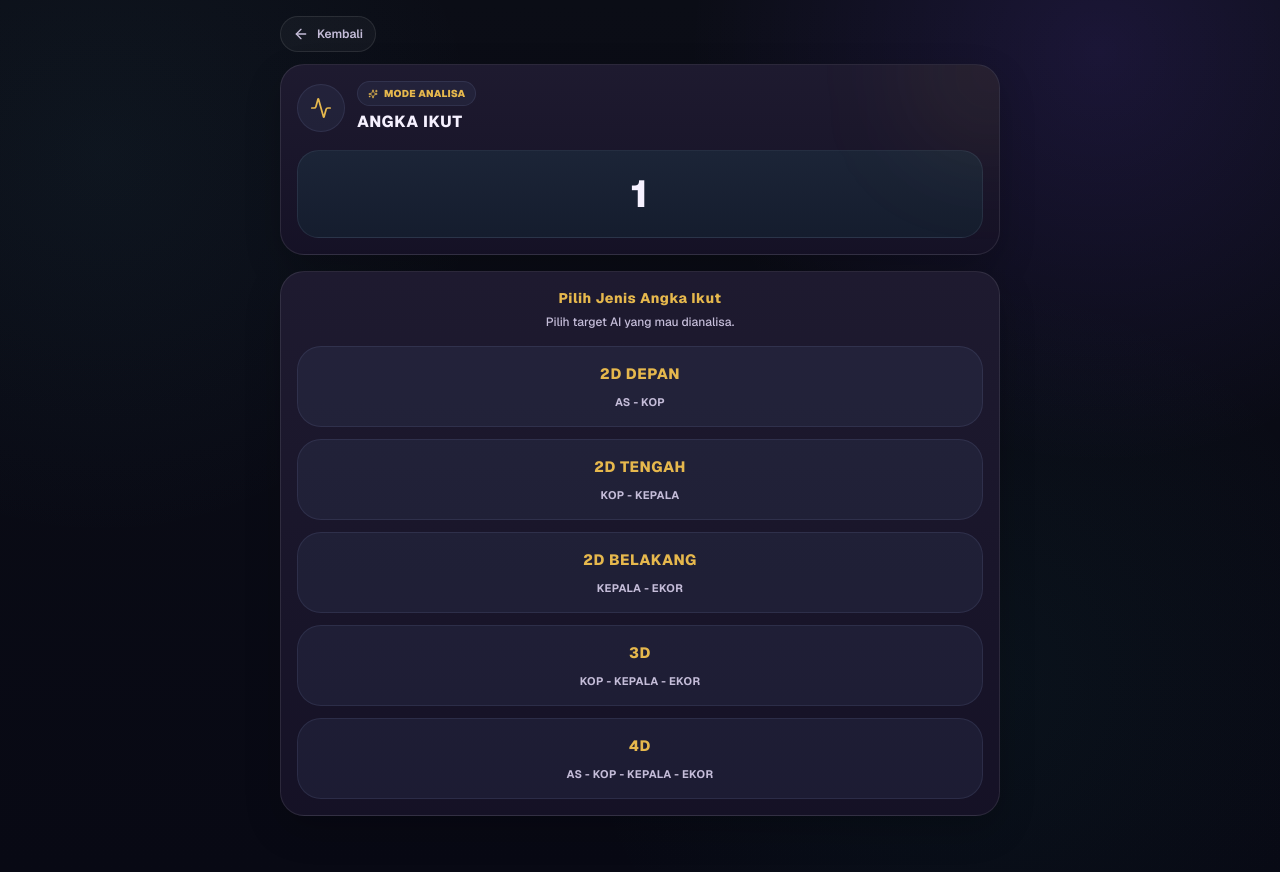
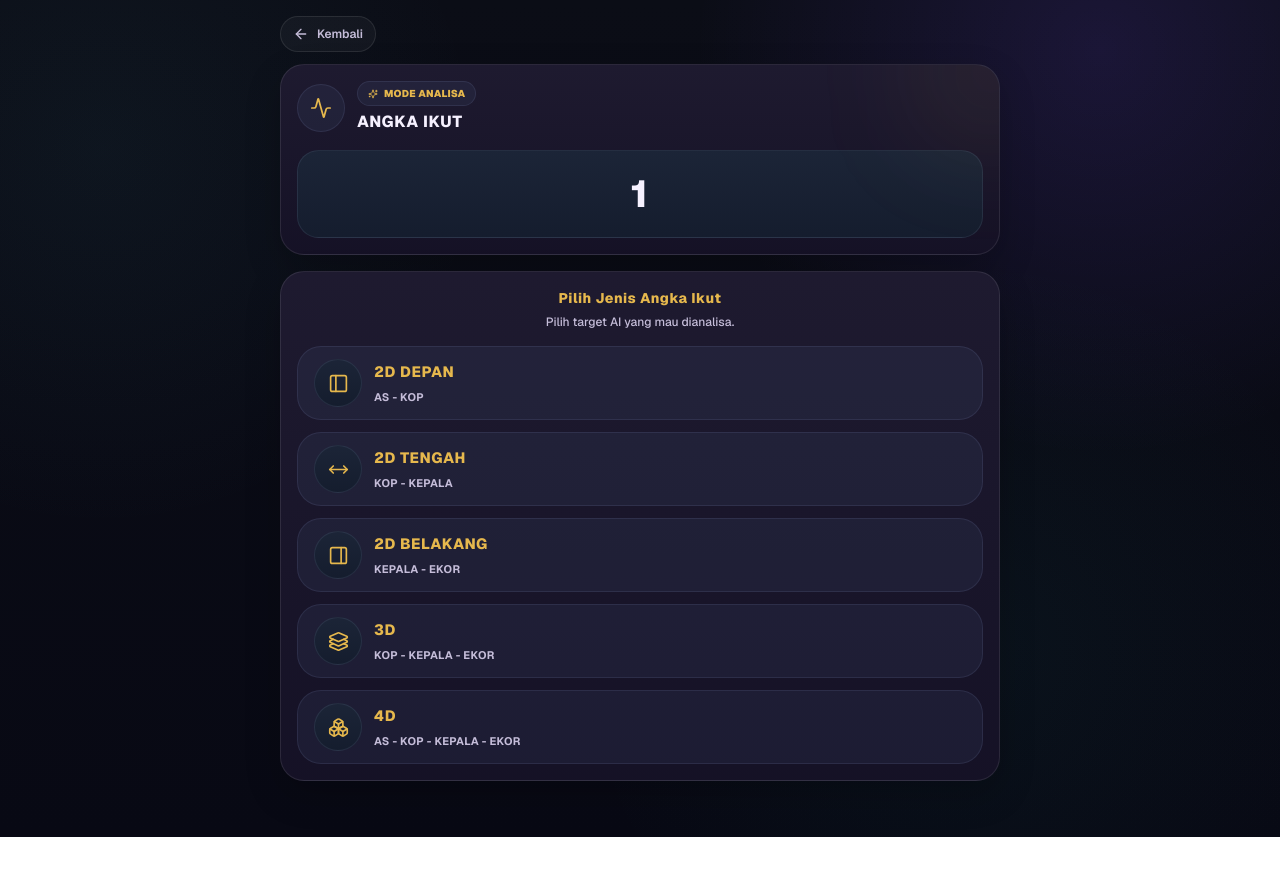
Before and after one commit to putuuwiryaa-lab/analisa-angka.next, a Next.js app: page /analyze/1/ai in a window 1280 px wide. After the commit the page ends 837 px from the top, so only its background shows below. Built offline with nearby package versions, Linux system fonts and the light colour scheme.

Commit message:
Add icons to analysis scope choices

```diff
--- a/components/analysis/ScopeSelectors.tsx
+++ b/components/analysis/ScopeSelectors.tsx
@@ -1,5 +1,13 @@
 "use client";
 
+import {
+  Boxes,
+  Layers3,
+  MoveHorizontal,
+  PanelLeft,
+  PanelRight,
+  type LucideIcon,
+} from "lucide-react";
 import {
   CUSTOM_FOCUS_OPTIONS,
   customFocusSubtitle,
@@ -14,28 +22,34 @@ type ScopeOption = {
   key: Exclude<AnalysisScope, "default">;
   title: string;
   subtitle: string;
+  Icon: LucideIcon;
 };
 
-export const TARGET_PAIR_OPTIONS: Array<{ key: TargetPair; title: string; subtitle: string }> = [
-  { key: "depan", title: "2D DEPAN", subtitle: "AS - KOP" },
-  { key: "tengah", title: "2D TENGAH", subtitle: "KOP - KEPALA" },
-  { key: "belakang", title: "2D BELAKANG", subtitle: "KEPALA - EKOR" },
+export const TARGET_PAIR_OPTIONS: Array<{
+  key: TargetPair;
+  title: string;
+  subtitle: string;
+  Icon: LucideIcon;
+}> = [
+  { key: "depan", title: "2D DEPAN", subtitle: "AS - KOP", Icon: PanelLeft },
+  { key: "tengah", title: "2D TENGAH", subtitle: "KOP - KEPALA", Icon: MoveHorizontal },
+  { key: "belakang", title: "2D BELAKANG", subtitle: "KEPALA - EKOR", Icon: PanelRight },
 ];
 
 export const BBFS_SCOPE_OPTIONS: ScopeOption[] = [
-  { key: "2d_depan", title: "2D DEPAN", subtitle: "AS - KOP" },
-  { key: "2d_tengah", title: "2D TENGAH", subtitle: "KOP - KEPALA" },
-  { key: "2d_belakang", title: "2D BELAKANG", subtitle: "KEPALA - EKOR" },
-  { key: "3d", title: "3D", subtitle: "KOP - KEPALA - EKOR" },
-  { key: "4d", title: "4D", subtitle: "AS - KOP - KEPALA - EKOR" },
+  { key: "2d_depan", title: "2D DEPAN", subtitle: "AS - KOP", Icon: PanelLeft },
+  { key: "2d_tengah", title: "2D TENGAH", subtitle: "KOP - KEPALA", Icon: MoveHorizontal },
+  { key: "2d_belakang", title: "2D BELAKANG", subtitle: "KEPALA - EKOR", Icon: PanelRight },
+  { key: "3d", title: "3D", subtitle: "KOP - KEPALA - EKOR", Icon: Layers3 },
+  { key: "4d", title: "4D", subtitle: "AS - KOP - KEPALA - EKOR", Icon: Boxes },
 ];
 
 export const AI_SCOPE_OPTIONS: ScopeOption[] = [
-  { key: "2d_depan", title: "2D DEPAN", subtitle: "AS - KOP" },
-  { key: "2d_tengah", title: "2D TENGAH", subtitle: "KOP - KEPALA" },
-  { key: "2d_belakang", title: "2D BELAKANG", subtitle: "KEPALA - EKOR" },
-  { key: "3d", title: "3D", subtitle: "KOP - KEPALA - EKOR" },
-  { key: "4d", title: "4D", subtitle: "AS - KOP - KEPALA - EKOR" },
+  { key: "2d_depan", title: "2D DEPAN", subtitle: "AS - KOP", Icon: PanelLeft },
+  { key: "2d_tengah", title: "2D TENGAH", subtitle: "KOP - KEPALA", Icon: MoveHorizontal },
+  { key: "2d_belakang", title: "2D BELAKANG", subtitle: "KEPALA - EKOR", Icon: PanelRight },
+  { key: "3d", title: "3D", subtitle: "KOP - KEPALA - EKOR", Icon: Layers3 },
+  { key: "4d", title: "4D", subtitle: "AS - KOP - KEPALA - EKOR", Icon: Boxes },
 ];
 
 export const VALID_TARGET_PAIRS: TargetPair[] = ["depan", "tengah", "belakang"];
@@ -52,7 +66,20 @@ export function analysisScopeLabel(scope: AnalysisScope | null) {
   return option ? `${option.title} · ${option.subtitle}` : "";
 }
 
-type SelectOption = { key: string; title: string; subtitle: string };
+type SelectOption = {
+  key: string;
+  title: string;
+  subtitle: string;
+  Icon: LucideIcon;
+};
+
+function focusIcon(key: CustomFocus): LucideIcon {
+  if (key === "depan") return PanelLeft;
+  if (key === "tengah") return MoveHorizontal;
+  if (key === "belakang") return PanelRight;
+  if (key === "3d") return Layers3;
+  return Boxes;
+}
 
 function SelectorPanel({
   title,
@@ -83,16 +110,23 @@ function SelectorButton({
   onClick: () => void;
   index?: number;
 }) {
+  const { Icon } = option;
+
   return (
     <button
       type="button"
       onClick={onClick}
-      className="pressable animate-soft-pop depth-3 accent-text relative min-h-16 w-full rounded-3xl border px-5 py-4 text-center hover:border-border hover:bg-white/[0.06]"
+      className="pressable animate-soft-pop depth-3 accent-text group relative flex min-h-[74px] w-full items-center gap-3 rounded-3xl border px-4 py-3 text-left hover:border-border hover:bg-white/[0.06]"
       style={{ animationDelay: `${Math.min(index, 8) * 26}ms` }}
     >
-      <span className="display block text-[15px]">{option.title}</span>
-      <span className="mt-2 block text-[11px] font-bold uppercase tracking-wide text-text-muted">
-        {option.subtitle}
+      <span className="depth-2 flex h-12 w-12 shrink-0 items-center justify-center rounded-2xl border transition-transform duration-150 group-hover:scale-[1.04]">
+        <Icon size={21} strokeWidth={1.9} />
+      </span>
+      <span className="min-w-0 flex-1">
+        <span className="display block text-[15px]">{option.title}</span>
+        <span className="mt-1.5 block text-[11px] font-bold uppercase tracking-wide text-text-muted">
+          {option.subtitle}
+        </span>
       </span>
     </button>
   );
@@ -142,7 +176,12 @@ export function RekapFocusSelector({ onSelect }: { onSelect: (focus: CustomFocus
       {CUSTOM_FOCUS_OPTIONS.map((item, index) => (
         <SelectorButton
           key={item.key}
-          option={{ key: item.key, title: item.title, subtitle: customFocusSubtitle(item.key) }}
+          option={{
+            key: item.key,
+            title: item.title,
+            subtitle: customFocusSubtitle(item.key),
+            Icon: focusIcon(item.key),
+          }}
           onClick={() => onSelect(item.key)}
           index={index}
         />
```
